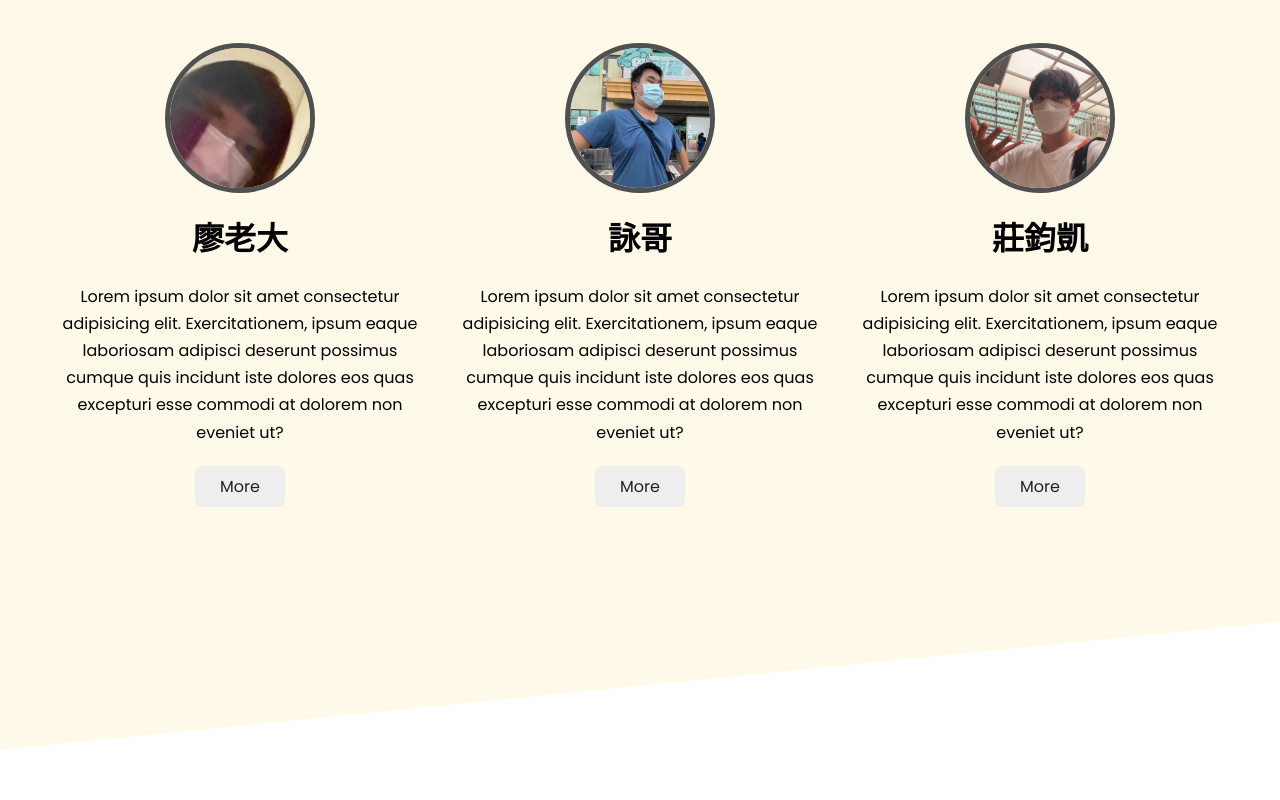
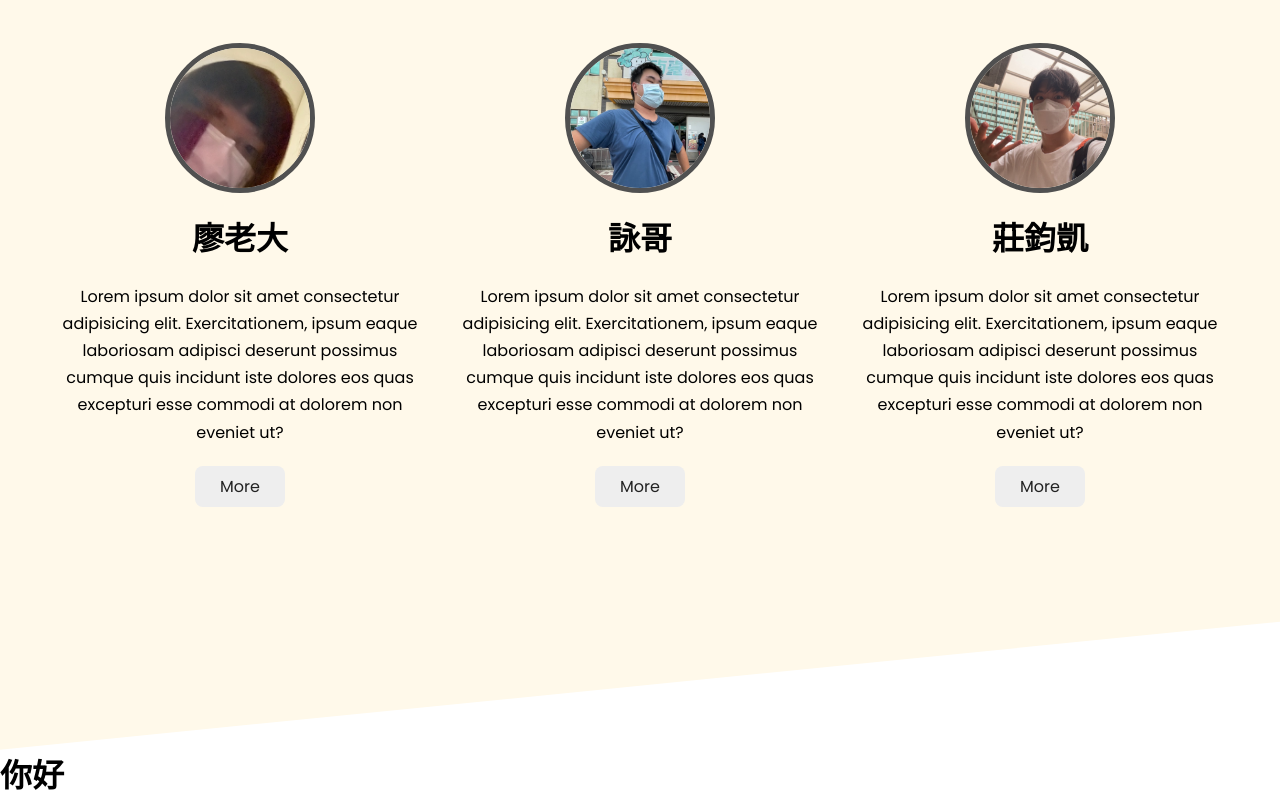
Before and after one commit to KingKaiZhuang/Successful-people, a plain HTML site: page index.html in a window 1280 px wide. Shown: the part 1884-2684 px from the top of the page. Before the commit the page ends 2634 px from the top, so only its background shows below. Drawn offline with Linux system fonts and the light colour scheme.

Commit message:
測試你好

```diff
--- a/index.html
+++ b/index.html
@@ -78,6 +78,7 @@
             </div>
         </div>
     </section>
-
+    <h1>你好
+    </h1>
 </body>
 </html>
```
